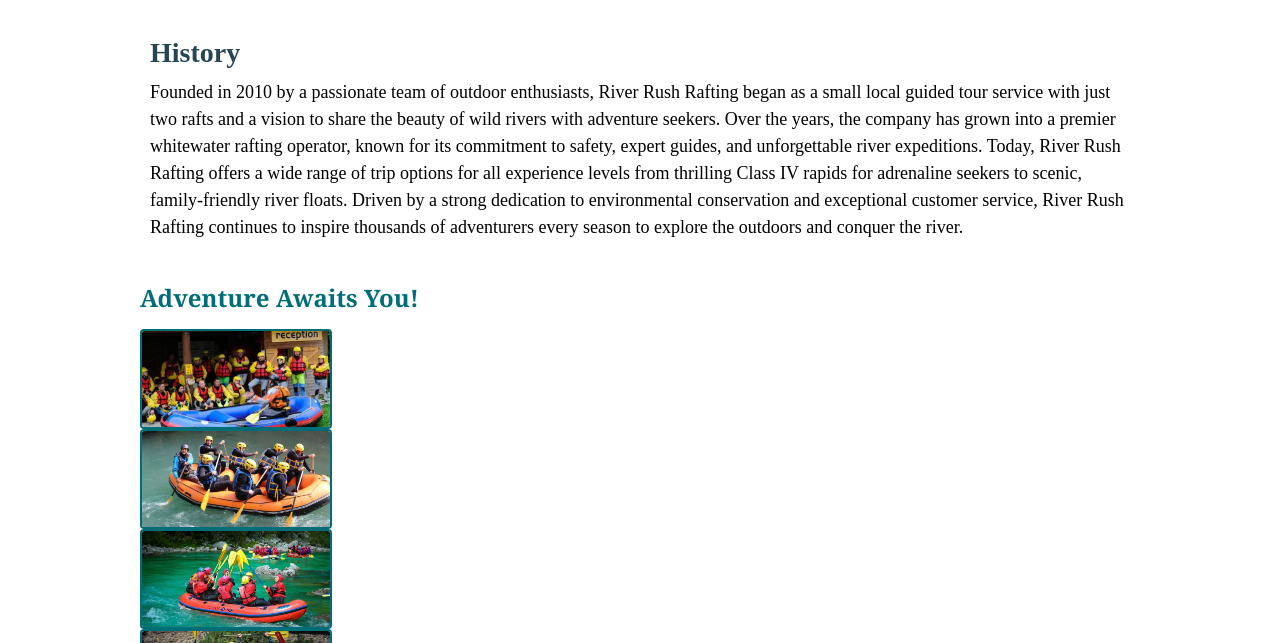
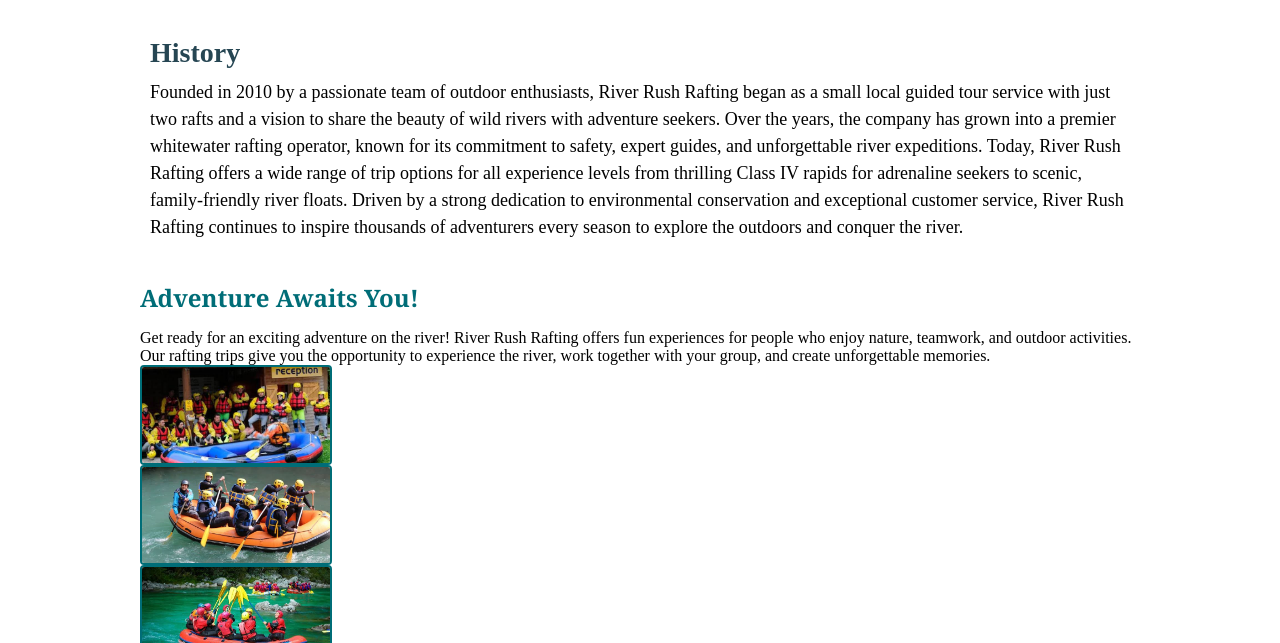
Before and after one commit to vanellegakosso-oss/wdd130, a plain HTML site: page wwr/about.html in a window 1280 px wide. Shown: the part 457-1100 px from the top of the page. Drawn offline with Linux system fonts and the light colour scheme.

Commit message:
about.html

```diff
--- a/wwr/about.html
+++ b/wwr/about.html
@@ -55,6 +55,10 @@
 
         <section class="adventures">
             <h2>Adventure Awaits You!</h2>
+            <p>Get ready for an exciting adventure on the river!
+                River Rush Rafting offers fun experiences for people who enjoy nature, teamwork,
+                and outdoor activities. Our rafting trips give you the opportunity to experience the river,
+                work together with your group, and create unforgettable memories.</p>
             <div class="adventures-grid">
                 <figure>
                     <img src="images/adventure1.jpg" alt="Rafters preparing for a white water rafting adventure">
--- a/wwr/styles/rafting.css
+++ b/wwr/styles/rafting.css
@@ -12,7 +12,6 @@
   box-sizing: border-box;
 }
 
-/* 2. HEADER UTILISANT CSS GRID */
 header {
   width: 100%;
   display: grid;
@@ -36,7 +35,6 @@ header > img:hover {
   cursor: pointer;
 }
 
-/* 3. NAV UTILISANT FLEXBOX */
 nav {
   display: flex;
   justify-content: flex-end;
```
